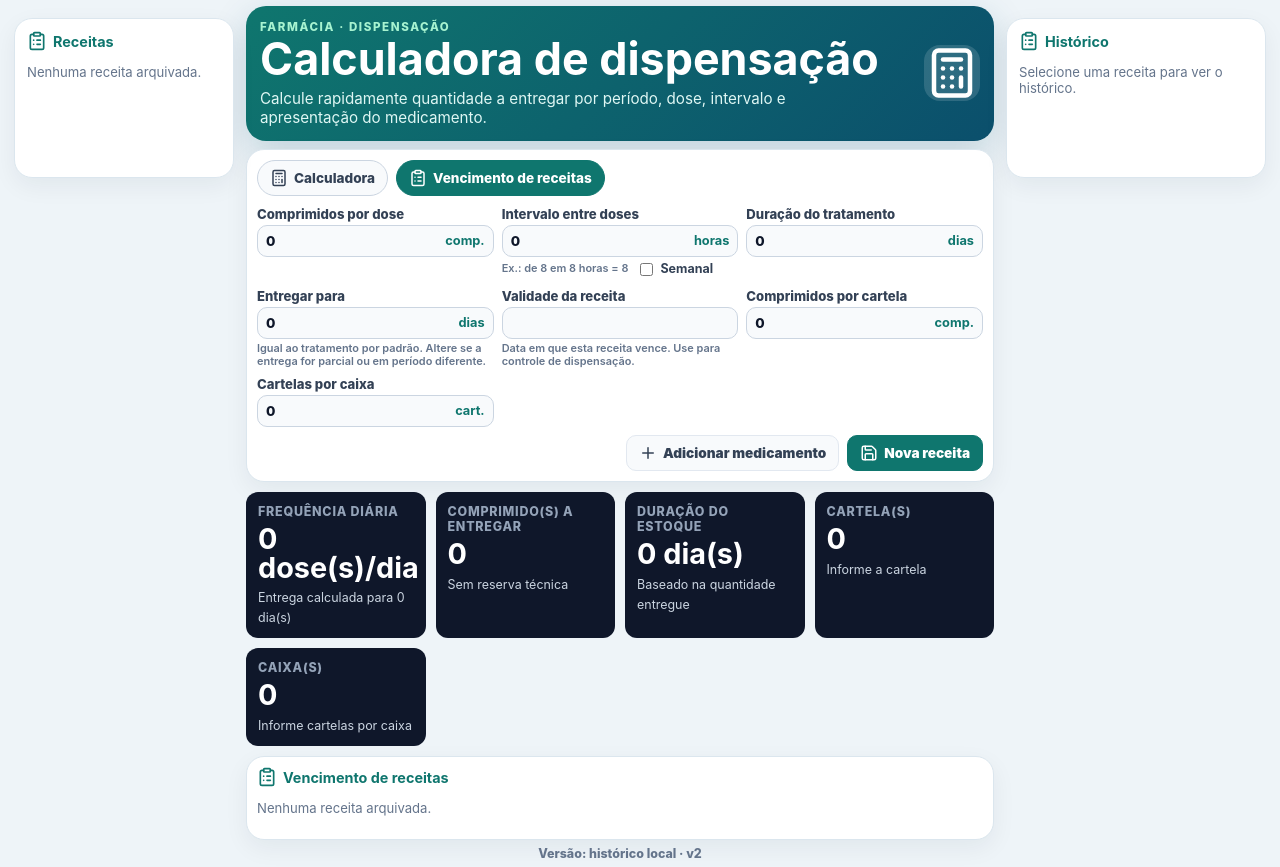
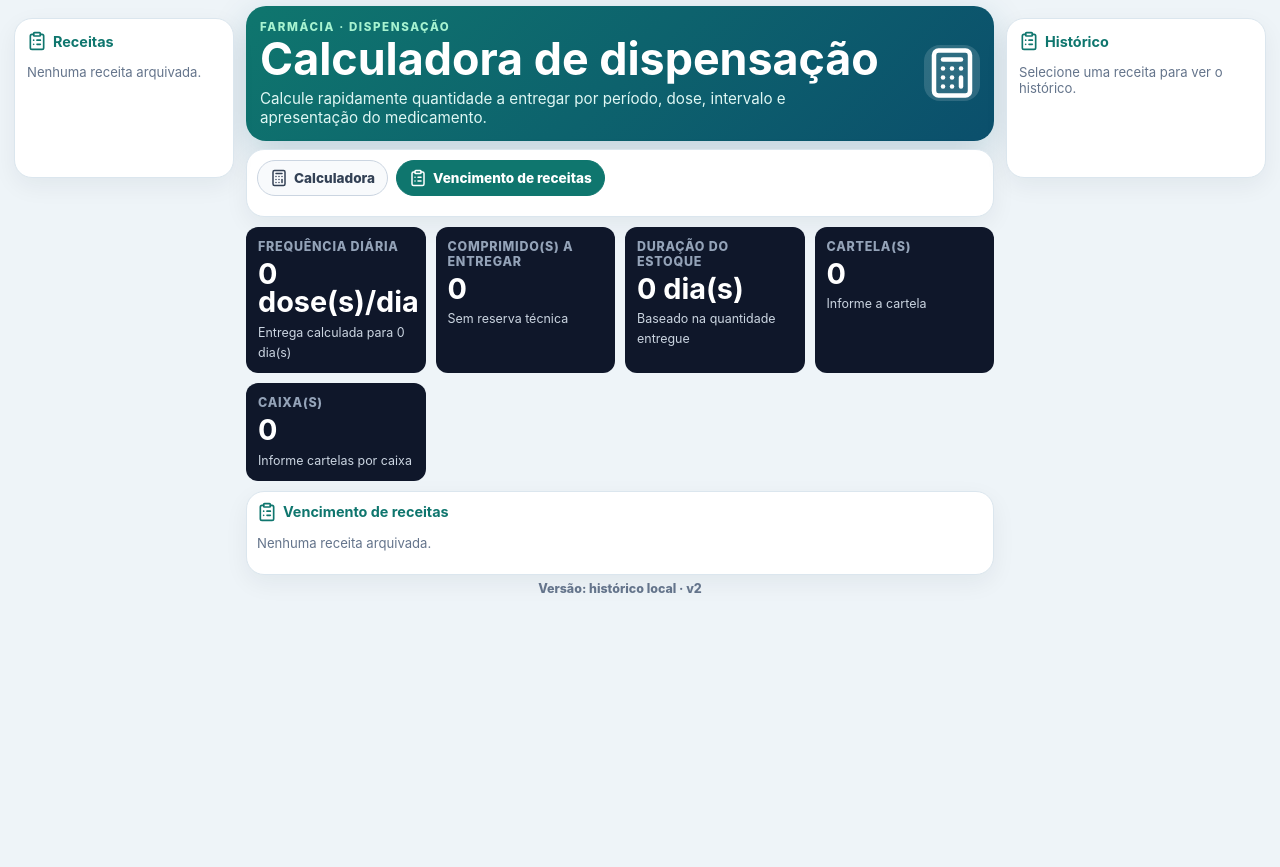
Before and after one commit to Loopstop/RemedCalc, a React (Vite) app: page / in a window 1280 px wide. Both pictures are taken after a click on the button "Vencimento de receitas". After the commit the page ends 800 px from the top, so only its background shows below. Built offline with nearby package versions, Linux system fonts and the light colour scheme.

Commit message:
fix: remove duplicate calculator form, guard expiration view, default insulin days
Co-authored-by: kiloconnect[bot] <240665456+kiloconnect[bot]@users.noreply.github.com>

```diff
--- a/src/main.jsx
+++ b/src/main.jsx
@@ -89,7 +89,13 @@ function App() {
     localStorage.setItem(STORAGE_KEY, JSON.stringify(recipes));
   }, [recipes]);
 
-  const setValue = (key) => (value) => setForm((current) => ({ ...current, [key]: value }));
+  const setValue = (key) => (value) => setForm((current) => {
+    const next = { ...current, [key]: value };
+    if (key === 'mode' && value === 'insulina') {
+      next.expiresAt = '';
+    }
+    return next;
+  });
 
   const weekly = form.weekly === '1';
 
@@ -288,61 +294,7 @@ function App() {
           </div>
 
           {view === 'calculator' && (
-            <div className="grid">
-              {isInsulin ? (
             <>
-                  <div className="field">
-                    <span>Apresentação</span>
-                    <div className="radio">
-                      <label><input type="radio" name="insulinMode" value="tubete" checked={form.insulinMode === 'tubete'} onChange={() => setValue('insulinMode')('tubete')} /> Tubete</label>
-                      <label><input type="radio" name="insulinMode" value="frasco" checked={form.insulinMode === 'frasco'} onChange={() => setValue('insulinMode')('frasco')} /> Frasco</label>
-                    </div>
-                  </div>
-                  <Field label="Manhã" value={form.insulinMorning} onChange={setValue('insulinMorning')} suffix="UI" min="0" step="any" />
-                  <Field label="Almoço" value={form.insulinLunch} onChange={setValue('insulinLunch')} suffix="UI" min="0" step="any" />
-                  <Field label="Tarde" value={form.insulinAfternoon} onChange={setValue('insulinAfternoon')} suffix="UI" min="0" step="any" />
-                  <Field label="Jantar" value={form.insulinDinner} onChange={setValue('insulinDinner')} suffix="UI" min="0" step="any" />
-                  <Field label="Noite" value={form.insulinNight} onChange={setValue('insulinNight')} suffix="UI" min="0" step="any" />
-                  <Field label="Dias de tratamento" value={form.insulinDays} onChange={setValue('insulinDays')} suffix="dias" />
-                </>
-              ) : (
-                <>
-                  <Field label={isMl ? 'Volume por dose' : 'Comprimidos por dose'} value={form.dose} onChange={setValue('dose')} suffix={isMl ? 'mL' : 'comp.'} />
-                  <Field
-                    label="Intervalo entre doses"
-                    value={form.intervalHours}
-                    onChange={setValue('intervalHours')}
-                    suffix="horas"
-                    help={
-                      <span className="helpInline">
-                        <span>Ex.: de 8 em 8 horas = 8</span>
-                        {!isMl && (
-                          <label className="inlineCheckbox">
-                            <input type="checkbox" checked={form.weekly === '1'} onChange={(e) => setValue('weekly')(e.target.checked ? '1' : '0')} />
-                            <strong>Semanal</strong>
-                          </label>
-                        )}
-                      </span>
-                    }
-                    disabled={form.weekly === '1'}
-                  />
-                  <Field label="Duração do tratamento" value={form.treatmentDays} onChange={setValue('treatmentDays')} suffix="dias" />
-                  <Field label="Entregar para" value={form.deliveryDays} onChange={setValue('deliveryDays')} suffix="dias" help="Igual ao tratamento por padrão. Altere se a entrega for parcial ou em período diferente." />
-                  {!isInsulin && <Field label="Validade da receita" value={form.expiresAt} onChange={setValue('expiresAt')} suffix="" help="Data em que esta receita vence. Use para controle de dispensação." />}
-
-                  {isMl ? (
-                    <Field label="Volume por frasco" value={form.mlPerBottle} onChange={setValue('mlPerBottle')} suffix="mL" />
-                  ) : (
-                    <>
-                      <Field label="Comprimidos por cartela" value={form.unitsPerBlister} onChange={setValue('unitsPerBlister')} suffix="comp." />
-                      <Field label="Cartelas por caixa" value={form.blistersPerBox} onChange={setValue('blistersPerBox')} suffix="cart." />
-                    </>
-                  )}
-                </>
-              )}
-            </div>
-          )}
-
               <div className="grid">
                 {isInsulin ? (
                   <>
@@ -401,6 +353,8 @@ function App() {
                 <button className="secondaryAction" onClick={addMedicine}><Plus size={18} /> Adicionar medicamento</button>
                 <button className="primaryAction" onClick={startNewRecipe}><Save size={18} /> Nova receita</button>
               </div>
+            </>
+          )}
         </section>
 
         <section className="results" aria-live="polite">
@@ -444,17 +398,18 @@ function App() {
             <div className="recipeList">
               {recipes.map((recipe) => {
                 const today = new Date();
-                const expires = new Date(recipe.expiresAt || '');
+                const hasExpiration = !!recipe.expiresAt;
+                const expires = new Date(recipe.expiresAt || today);
                 const diffMs = expires - new Date(today.toISOString().slice(0, 10));
                 const diffDays = Math.ceil(diffMs / (1000 * 60 * 60 * 24));
-                const status = isNaN(diffDays) || diffDays < 0 ? 'Vencida' : diffDays <= 7 ? 'Vence em breve' : 'Válida';
-                const statusColor = status === 'Vencida' ? '#b91c1c' : status === 'Vence em breve' ? '#b45309' : '#15803d';
+                const status = !hasExpiration ? 'Sem validade' : diffDays < 0 ? 'Vencida' : diffDays <= 7 ? 'Vence em breve' : 'Válida';
+                const statusColor = status === 'Vencida' ? '#b91c1c' : status === 'Vence em breve' ? '#b45309' : status === 'Sem validade' ? '#64748b' : '#15803d';
                 return (
                   <article key={recipe.id} className="medicineItem">
                     <h3>{recipe.name}</h3>
                     <p>Criada em: {recipe.createdAt}</p>
                     <p>Vencimento: {recipe.expiresAt ? new Date(recipe.expiresAt).toLocaleDateString('pt-BR') : 'Não informado'}</p>
-                    <p style={{ color: statusColor, fontWeight: 800 }}>{status}{diffDays >= 0 ? ` (${diffDays} dia(s))` : ''}</p>
+                    <p style={{ color: statusColor, fontWeight: 800 }}>{status}{hasExpiration && diffDays >= 0 ? ` (${diffDays} dia(s))` : ''}</p>
                     <small>{recipe.medicines.length} remédio(s)</small>
                   </article>
                 );
```
Also changed, not shown: ui_desktop.png, ui_mobile.png. Lines whose indentation alone changed are shown as unchanged.
